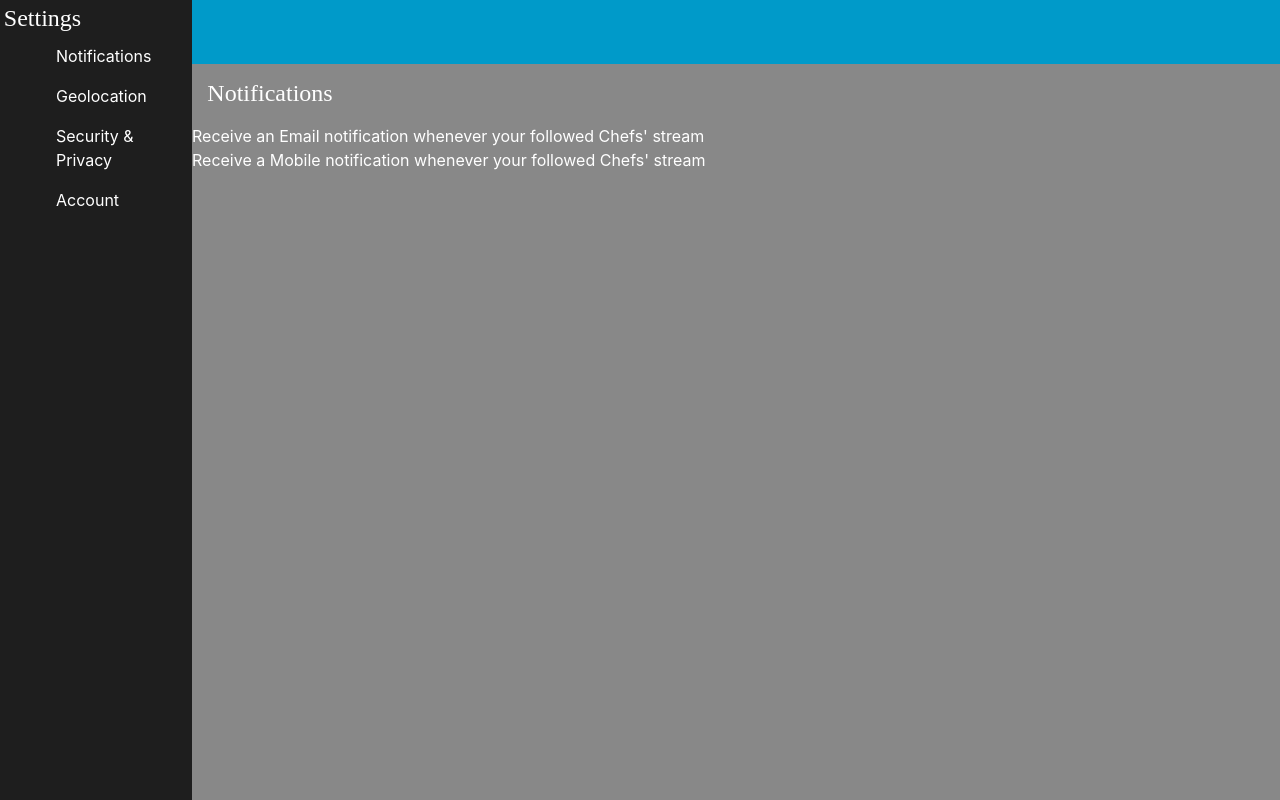
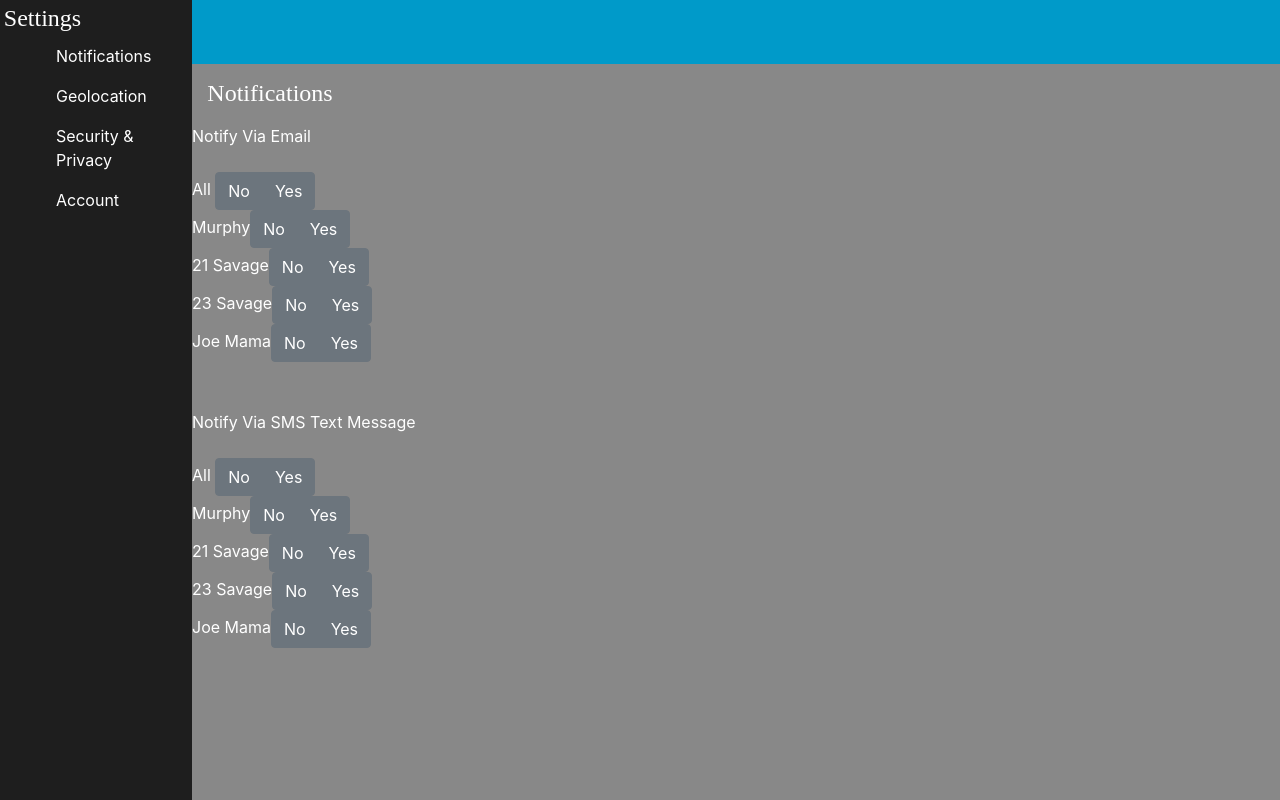
Before and after one commit to adam-verma/FoodFeed, a React (Create React App) app in the folder client/: page /settings in a window 1280 px wide. Built offline with nearby package versions, Linux system fonts and the light colour scheme.

Commit message:
Notifications are done for now. CSS AND ACTIVE-CLASS-CSS-STATUS STILL NEED TO BE APPLIED. <TOGGLE/> AND <NOTIFICATIONS/> ARE USED FOR THIS. To switch components, I am using a useState and a componentMap. Very simple and straightforward. LOGIC SUBJECT TO CHANGE AFTER MODELS ARE FULLY IMPLEMENTED.

```diff
--- a/client/src/components/SettingsGroup/notifications.js
+++ b/client/src/components/SettingsGroup/notifications.js
@@ -1,7 +1,7 @@
 import React from "react";
 
 
-const Notifications = (props) =>{
+const Notifications = (props) =>(
 // TODO:MAKE A DROP-DOWN MENU FOR EVERY NOTIFICATION; BY EMAIL OR BY PHONE.
 // GIVE THEM THE CHOICE OF WHICH STREAMER THEY WANT NOTIFICATIONS FROM.
 // HAVE AN ALL-SELECT TOGGLE BUTTON
@@ -9,20 +9,17 @@ const Notifications = (props) =>{
 //IF NO EMAIL OR PHONE ON FILE FOR SOME REASON, HAVE AN '!'-RED-ALERT-
 //-ICON RIGHT NEXT TO ACCOUNT SETTING
 
+        <div>
 
+            <div>
+                <p1>{props.description1}</p1><br></br>
 
-    return(
-        <>
-            <h1>Notifications</h1>
-            <p1>Receive an Email notification whenever your followed Chefs' stream </p1><br></br>
-            <p2>Receive a Mobile notification whenever your followed Chefs' stream</p2>
-        </>
+            </div>
+
+        </div>
 
     )
 
-
-
-}
 
 
 
--- a/client/src/components/SettingsGroup/section.js
+++ /dev/null
@@ -1,20 +0,0 @@
-import React from "react";
-
-const Section = (props) => (
-
-    <>
-        <h1>{props.header}</h1>
-        <p1>{props.sentence}</p1>
-
-    </>
-
-
-
-)
-
-
-
-
-
-
-export default Section;
--- /dev/null
+++ b/client/src/components/SettingsGroup/toggle.js
@@ -0,0 +1,29 @@
+import React from "react";
+
+const Toggle = (props) => (
+
+    <>
+        <div>
+            {props.name}
+            <div class="btn-group btn-group-toggle" data-toggle="buttons">
+                <label class="btn btn-secondary">No
+                    <input type="radio" name="options" id="NoSMS" autocomplete="off"></input>
+                </label>
+                <label class="btn btn-secondary">Yes
+                    <input type="radio" name="options" id="YesSMS" autocomplete="off"></input>
+                </label>
+
+            </div>
+        </div>
+    </>
+
+
+
+)
+
+
+
+
+
+
+export default Toggle;
--- a/client/src/pages/settings.js
+++ b/client/src/pages/settings.js
@@ -7,7 +7,7 @@ import Notifications from "../components/SettingsGroup/notifications.js";
 import Securiprivacy from "../components/SettingsGroup/securiprivacy.js";
 import Geolocation from "../components/SettingsGroup/geolocation.js";
 import Account from "../components/SettingsGroup/account.js";
-import Section from "../components/SettingsGroup/section.js";
+import Toggle from "../components/SettingsGroup/toggle.js";
 
 
 // TODO:This is not a real import. This helps me follow a train of thought. REMOVE AFTER DONE.
@@ -16,8 +16,53 @@ import MongooseData from "mongoose";
 
 const Settings = (props) => {
     const [component, setComponent] = useState("Notifications");
+    const [results, setResults] = useState([]);
+
+    const exampleChefs = ["Murphy","21 Savage", "23 Savage", "Joe Mama"];
+
+
+
     const componentMap = {
-        Notifications: <Notifications/>,
+        Notifications:
+        <>
+            <h1>Notifications</h1>
+            <Notifications
+                description1 = {"Notify Via Email"}
+
+            />
+            <br></br>
+            <Toggle
+                name = {" All "}
+            />
+            {exampleChefs.map((result, i) =>(
+
+                <Toggle
+                    name = {result}
+                />
+
+            ))}
+            <br></br>
+            <br></br>
+
+
+            <Notifications
+                description1 = {"Notify Via SMS Text Message"}
+            />
+            <br></br>
+            <Toggle
+                name = {" All "}
+            />
+            {exampleChefs.map((result, i) =>(
+
+                <Toggle
+                    name = {result}
+                />
+            ))}
+
+        </>
+
+
+        ,
         Securiprivacy: <Securiprivacy/>,
         Geolocation: <Geolocation/>,
         Account: <Account/>
@@ -38,7 +83,7 @@ const Settings = (props) => {
             <aside>
                 <h1>Settings</h1>
                 <ul>
-                    <li tabIndex="1" className = "nav-item">
+                    <li tabIndex="1" className = "nav-item active">
                         <a className = "nav-link" type = "button" onClick={() => setComponent("Notifications")}>Notifications</a>
                     </li>
                     <li  tabIndex="1"className = "nav-item" >
```
